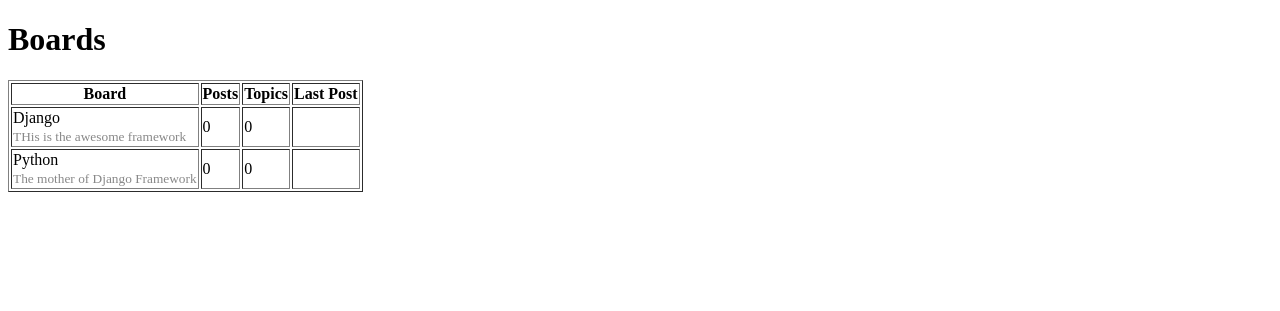
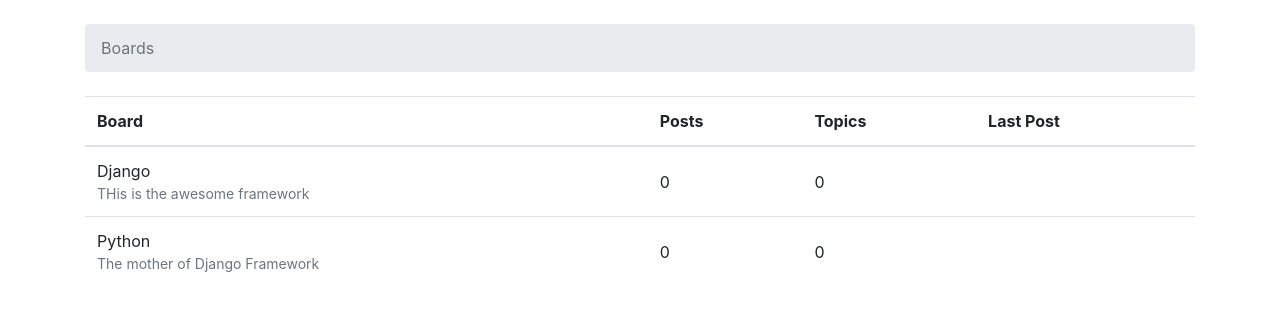
Before and after one commit to ErickMwazonga/Board_Discussion, a Django app: page / in a window 1280 px wide. Shown: the top 311 px of the page. Run offline with Django 3.2, Linux system fonts and the light colour scheme; data comes from the database, SQL or seed files in the repository; some libraries are stand-ins or nearby versions.

Commit message:
modify home page with bootstrap

```diff
--- a/Discussion/settings.py
+++ b/Discussion/settings.py
@@ -122,3 +122,7 @@
 # https://docs.djangoproject.com/en/1.11/howto/static-files/
 
 STATIC_URL = '/static/'
+
+STATICFILES_DIRS = [
+    os.path.join(BASE_DIR, 'static')
+]
--- a/templates/home.html
+++ b/templates/home.html
@@ -1,14 +1,19 @@
+{% load static %}
 <!DOCTYPE html>
 <html>
     <head>
         <meta charset="utf-8">
         <title>Boards</title>
+        <link rel="stylesheet" href="{% static 'css/bootstrap.min.css' %}">
     </head>
     <body>
-    <h1>Boards</h1>
+        <div class="container">
+            <ol class="breadcrumb my-4">
+              <li class="breadcrumb-item active">Boards</li>
+            </ol>
 
-    <table border="1">
-      <thead>
+            <table class="table">
+              <thead class="thead-inverse">
                 <tr>
                   <th>Board</th>
                   <th>Posts</th>
@@ -21,14 +26,15 @@
                   <tr>
                     <td>
                       {{ board.name }}<br>
-              <small style="color: #888">{{ board.description }}</small>
+                      <small class="text-muted d-block">{{ board.description }}</small>
                     </td>
-            <td>0</td>
-            <td>0</td>
+                    <td class="align-middle">0</td>
+                    <td class="align-middle">0</td>
                     <td></td>
                   </tr>
                 {% endfor %}
               </tbody>
             </table>
+        </div>
   </body>
 </html>
```
Also changed, not shown: 1 other file. Lines whose indentation alone changed are shown as unchanged.
